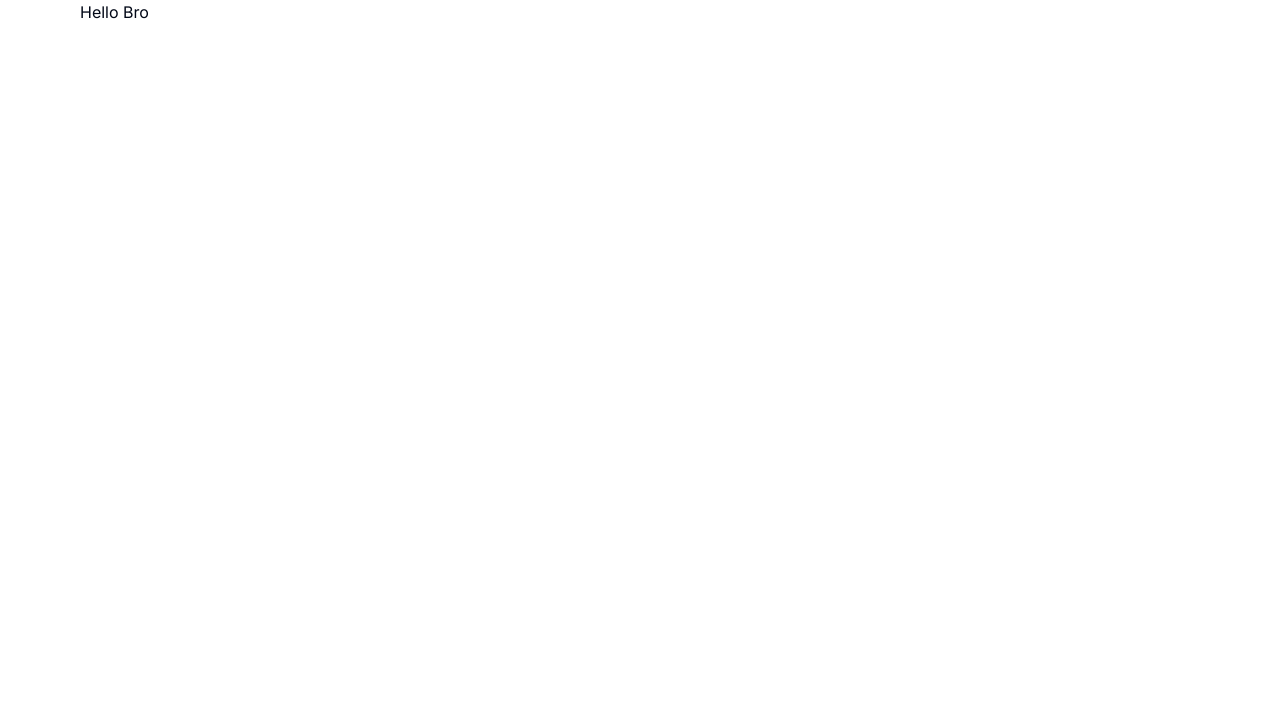
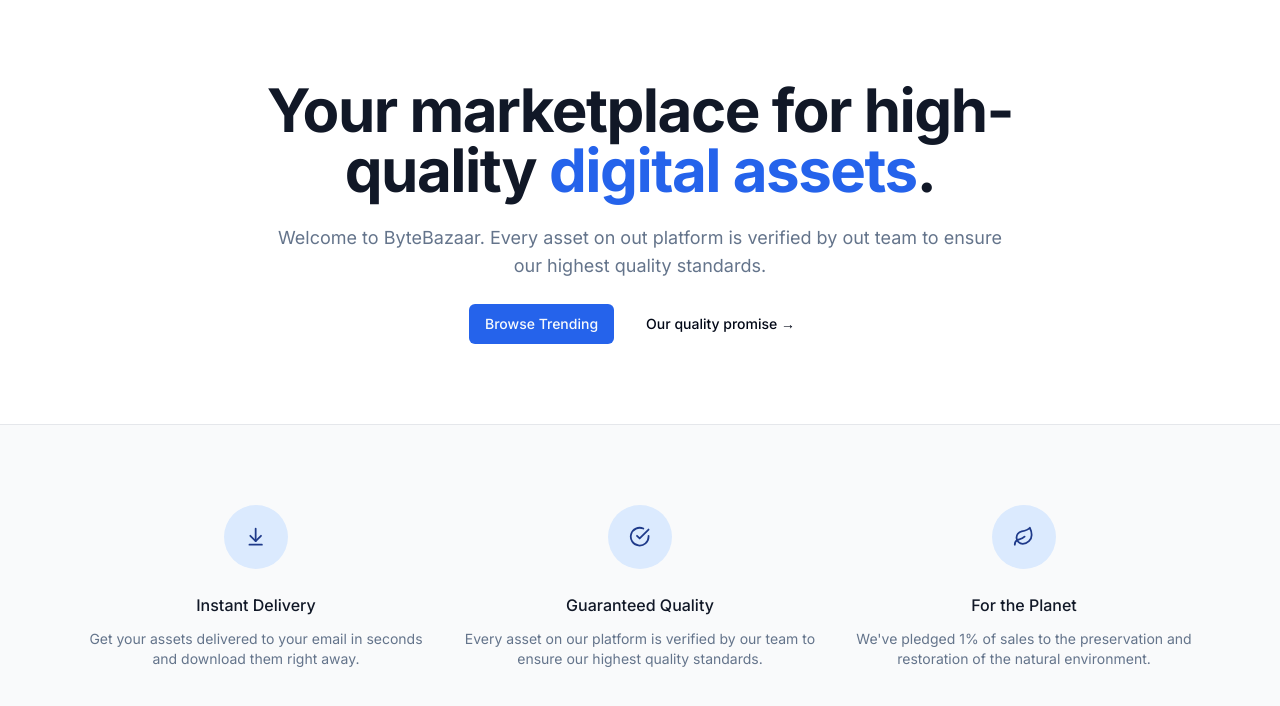
Before and after one commit to kushwahramkumar2003/ByteBazaar, a Next.js app: page / in a window 1280 px wide. Shown: the top 706 px of the page. Built offline with nearby package versions, Linux system fonts and the light colour scheme.

Commit message:
Add @radix-ui/react-slot package

```diff
--- a/package.json
+++ b/package.json
@@ -9,6 +9,7 @@
     "lint": "next lint"
   },
   "dependencies": {
+    "@radix-ui/react-slot": "^1.0.2",
     "class-variance-authority": "^0.7.0",
     "clsx": "^2.1.0",
     "lucide-react": "^0.312.0",
--- a/src/app/globals.css
+++ b/src/app/globals.css
@@ -6,63 +6,46 @@
   :root {
     --background: 0 0% 100%;
     --foreground: 222.2 84% 4.9%;
-
     --card: 0 0% 100%;
     --card-foreground: 222.2 84% 4.9%;
-
     --popover: 0 0% 100%;
     --popover-foreground: 222.2 84% 4.9%;
-
-    --primary: 222.2 47.4% 11.2%;
+    --primary: 221.2 83.2% 53.3%;
     --primary-foreground: 210 40% 98%;
-
     --secondary: 210 40% 96.1%;
     --secondary-foreground: 222.2 47.4% 11.2%;
-
     --muted: 210 40% 96.1%;
     --muted-foreground: 215.4 16.3% 46.9%;
-
     --accent: 210 40% 96.1%;
     --accent-foreground: 222.2 47.4% 11.2%;
-
     --destructive: 0 84.2% 60.2%;
     --destructive-foreground: 210 40% 98%;
-
     --border: 214.3 31.8% 91.4%;
     --input: 214.3 31.8% 91.4%;
-    --ring: 222.2 84% 4.9%;
-
+    --ring: 221.2 83.2% 53.3%;
     --radius: 0.5rem;
   }
 
   .dark {
     --background: 222.2 84% 4.9%;
     --foreground: 210 40% 98%;
-
     --card: 222.2 84% 4.9%;
     --card-foreground: 210 40% 98%;
-
     --popover: 222.2 84% 4.9%;
     --popover-foreground: 210 40% 98%;
-
-    --primary: 210 40% 98%;
+    --primary: 217.2 91.2% 59.8%;
     --primary-foreground: 222.2 47.4% 11.2%;
-
     --secondary: 217.2 32.6% 17.5%;
     --secondary-foreground: 210 40% 98%;
-
     --muted: 217.2 32.6% 17.5%;
     --muted-foreground: 215 20.2% 65.1%;
-
     --accent: 217.2 32.6% 17.5%;
     --accent-foreground: 210 40% 98%;
-
     --destructive: 0 62.8% 30.6%;
     --destructive-foreground: 210 40% 98%;
-
     --border: 217.2 32.6% 17.5%;
     --input: 217.2 32.6% 17.5%;
-    --ring: 212.7 26.8% 83.9%;
+    --ring: 224.3 76.3% 48%;
   }
 }
 
--- a/src/app/page.tsx
+++ b/src/app/page.tsx
@@ -1,10 +1,77 @@
 import MaxWidthWrapper from "@/components/MaxWidthWrapper";
-import Image from "next/image";
+import { Button, buttonVariants } from "@/components/ui/button";
+import { ArrowDownToLine, CheckCircle, Leaf } from "lucide-react";
+import Link from "next/link";
+
+const perks = [
+  {
+    name: "Instant Delivery",
+    Icon: ArrowDownToLine,
+    description:
+      "Get your assets delivered to your email in seconds and download them right away.",
+  },
+  {
+    name: "Guaranteed Quality",
+    Icon: CheckCircle,
+    description:
+      "Every asset on our platform is verified by our team to ensure our highest quality standards.",
+  },
+  {
+    name: "For the Planet",
+    Icon: Leaf,
+    description:
+      "We've pledged 1% of sales to the preservation and restoration of the natural environment.",
+  },
+];
 
 export default function Home() {
   return (
-    <MaxWidthWrapper>
-      <div>Hello Bro</div>
-    </MaxWidthWrapper>
+    <>
+      <MaxWidthWrapper>
+        <div className="py-20 mx-auto text-center flex flex-col items-center max-w-3xl">
+          <h1 className="text-4xl font-bold tracking-tight text-gray-900 sm:text-6xl">
+            Your marketplace for high-quality{" "}
+            <span className="text-blue-600">digital assets</span>.
+          </h1>
+          <p className="mt-6 text-lg max-w-prose text-muted-foreground ">
+            Welcome to ByteBazaar. Every asset on out platform is verified by
+            out team to ensure our highest quality standards.
+          </p>
+          <div className="flex flex-col sm:flex-row gap-4 mt-6">
+            <Link href="/products" className={buttonVariants()}>
+              Browse Trending
+            </Link>
+            <Button variant={"ghost"}>Our quality promise &rarr;</Button>
+          </div>
+        </div>
+        {/*TODO: List products*/}
+      </MaxWidthWrapper>
+      <section className="border-t border-gray-200 bg-gray-50">
+        <MaxWidthWrapper className="py-20">
+          <div className="grid grid-cols-1 gap-y-12 sm:grid-cols-2 sm:gap-x-6 lg:grid-cols-3 lg:gap-x-8 lg:gap-y-0">
+            {perks.map((perk) => (
+              <div
+                key={perk.name}
+                className="text-center md:flex md:items-start md:text-left lg:block lg:text-center"
+              >
+                <div className="md:flex-shrink-0 flex justify-center">
+                  <div className="h-16 w-16 flex items-center justify-center rounded-full bg-blue-100 text-blue-900">
+                    {<perk.Icon className="w-1/3 h-1/3" />}
+                  </div>
+                </div>
+                <div className="mt-6 md:ml-4 md:mt-0 lg:ml-0 lg:mt-6">
+                  <h3 className="text-base font-medium text-gray-900 ">
+                    {perk.name}
+                  </h3>
+                  <p className="mt-3 text-sm text-muted-foreground ">
+                    {perk.description}
+                  </p>
+                </div>
+              </div>
+            ))}
+          </div>
+        </MaxWidthWrapper>
+      </section>
+    </>
   );
 }
--- /dev/null
+++ b/src/components/Navbar.tsx
@@ -0,0 +1,18 @@
+import MaxWidthWrapper from "./MaxWidthWrapper";
+
+const Navbar = () => {
+  return (
+    <div className="bg-white sticky z-50 top-0 inset-x-0 h-16">
+      <header className="relative bg-white">
+        <MaxWidthWrapper>
+          <div className="flex h-16 items-center">
+            {/* TODO: Mobile nav */}
+            <div></div>
+          </div>
+        </MaxWidthWrapper>
+      </header>
+    </div>
+  );
+};
+
+export default Navbar;
--- /dev/null
+++ b/src/components/ui/button.tsx
@@ -0,0 +1,56 @@
+import * as React from "react"
+import { Slot } from "@radix-ui/react-slot"
+import { cva, type VariantProps } from "class-variance-authority"
+
+import { cn } from "@/lib/utils"
+
+const buttonVariants = cva(
+  "inline-flex items-center justify-center whitespace-nowrap rounded-md text-sm font-medium ring-offset-background transition-colors focus-visible:outline-none focus-visible:ring-2 focus-visible:ring-ring focus-visible:ring-offset-2 disabled:pointer-events-none disabled:opacity-50",
+  {
+    variants: {
+      variant: {
+        default: "bg-primary text-primary-foreground hover:bg-primary/90",
+        destructive:
+          "bg-destructive text-destructive-foreground hover:bg-destructive/90",
+        outline:
+          "border border-input bg-background hover:bg-accent hover:text-accent-foreground",
+        secondary:
+          "bg-secondary text-secondary-foreground hover:bg-secondary/80",
+        ghost: "hover:bg-accent hover:text-accent-foreground",
+        link: "text-primary underline-offset-4 hover:underline",
+      },
+      size: {
+        default: "h-10 px-4 py-2",
+        sm: "h-9 rounded-md px-3",
+        lg: "h-11 rounded-md px-8",
+        icon: "h-10 w-10",
+      },
+    },
+    defaultVariants: {
+      variant: "default",
+      size: "default",
+    },
+  }
+)
+
+export interface ButtonProps
+  extends React.ButtonHTMLAttributes<HTMLButtonElement>,
+    VariantProps<typeof buttonVariants> {
+  asChild?: boolean
+}
+
+const Button = React.forwardRef<HTMLButtonElement, ButtonProps>(
+  ({ className, variant, size, asChild = false, ...props }, ref) => {
+    const Comp = asChild ? Slot : "button"
+    return (
+      <Comp
+        className={cn(buttonVariants({ variant, size, className }))}
+        ref={ref}
+        {...props}
+      />
+    )
+  }
+)
+Button.displayName = "Button"
+
+export { Button, buttonVariants }
```
Also changed, not shown: 1 other file (tests, documents, lock files or other folders).
